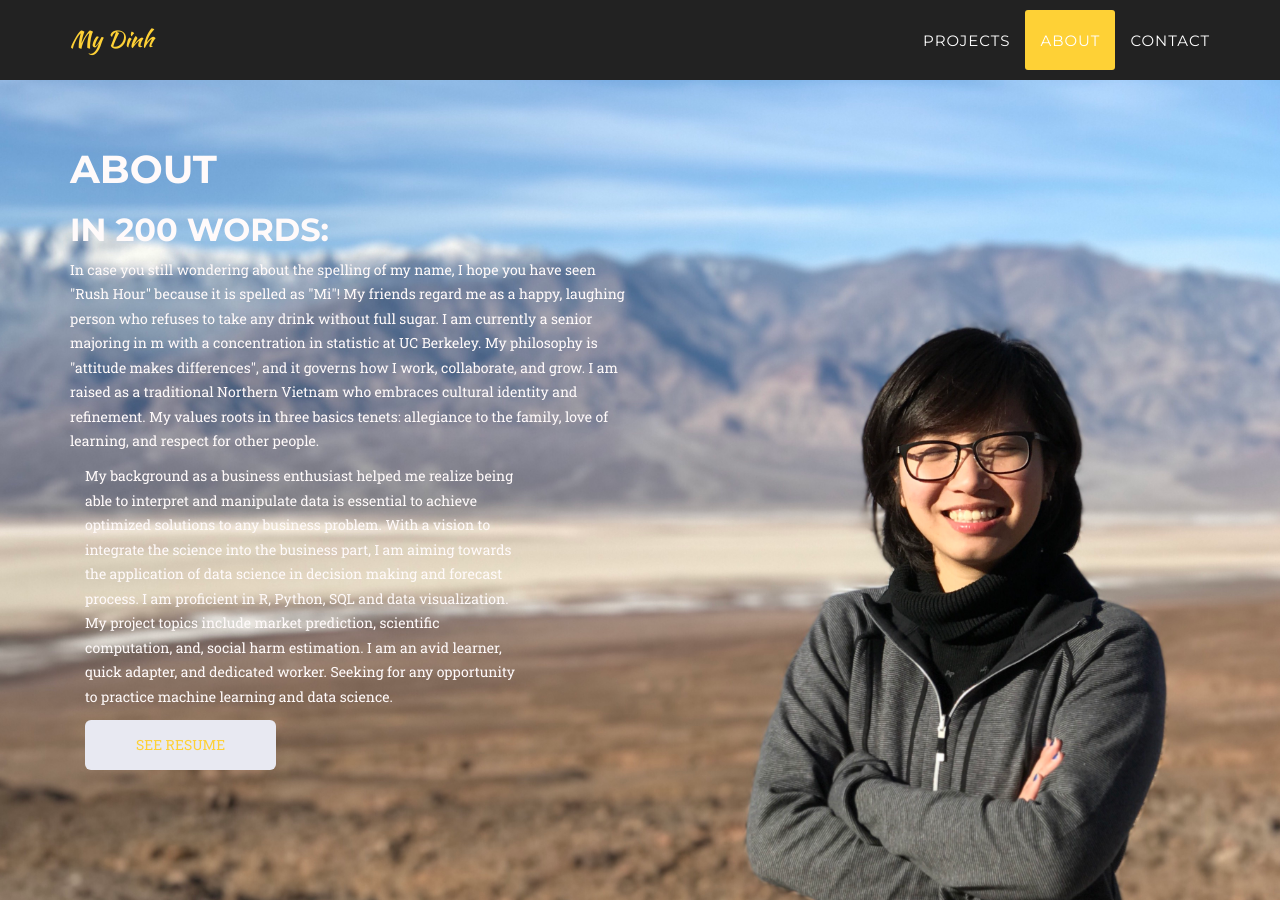
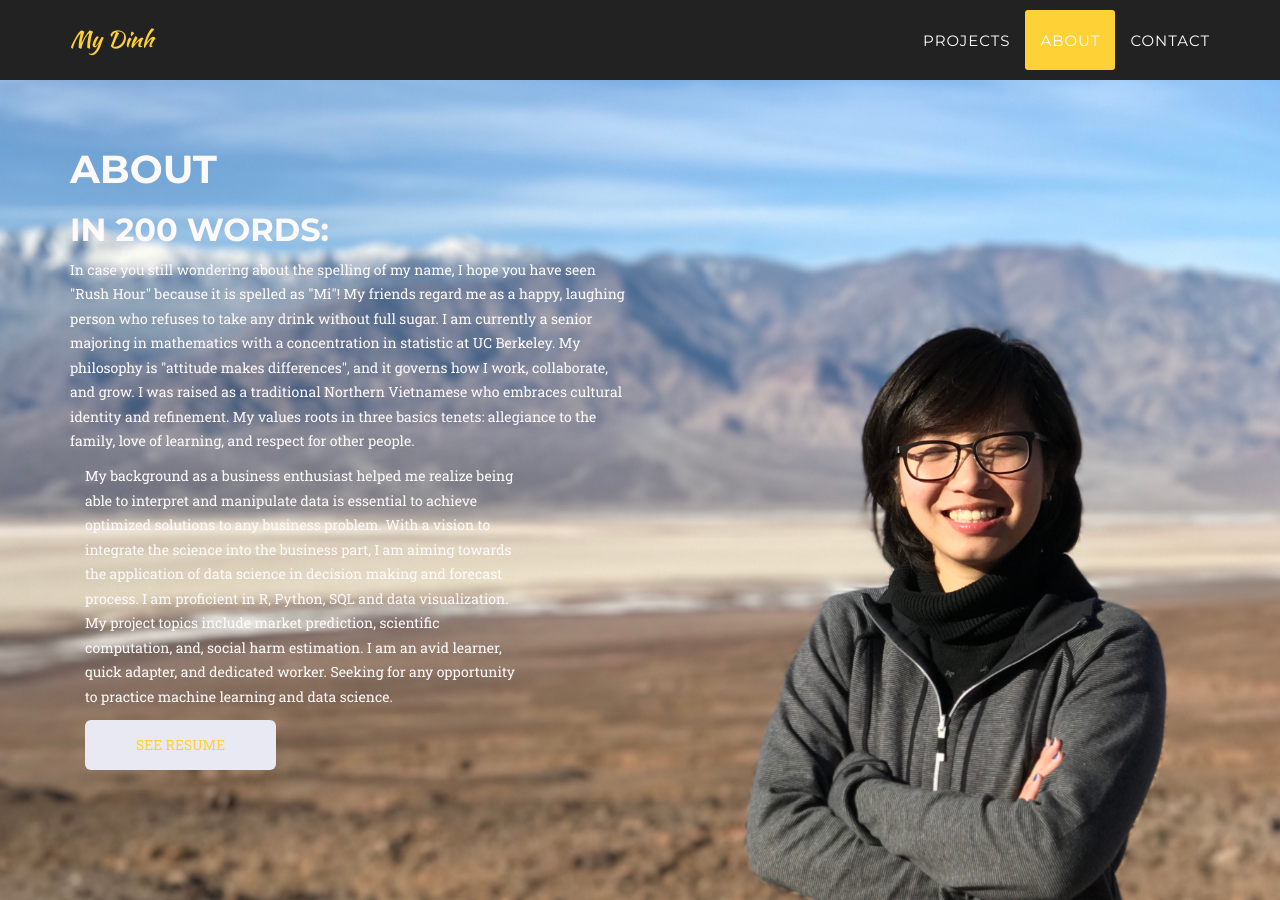
Before and after one commit to mdinh186/PersonalWeb, a Jekyll site: the page built from index.html, in a window 1280 px wide and 900 px high, scrolled down 1748 px. Built offline with Jekyll 4.4.1, drawn with Linux system fonts in a browser that asks for light colours; some web fonts are replaced.

Commit message:
fix grammar

```diff
--- a/_includes/about.html
+++ b/_includes/about.html
@@ -9,11 +9,12 @@
                  <h1>About</h1>
                  <h2 class="text-heading">In 200 words:</h2>
                     <p class="text-copy">In case you still wondering about the spelling of my name, I hope you have seen "Rush Hour" because it is spelled as "Mi"!
+
                     My friends regard me as a happy, laughing person who refuses to take any drink without full sugar.
 
-                    I am currently a senior majoring in m with a concentration in statistic at UC Berkeley. My philosophy is "attitude makes differences", and it governs how I work, collaborate, and grow.
+                    I am currently a senior majoring in mathematics with a concentration in statistic at UC Berkeley. My philosophy is "attitude makes differences", and it governs how I work, collaborate, and grow.
 
-                    I am raised as a traditional Northern Vietnam who embraces cultural identity and refinement. My values roots in three basics tenets: allegiance to the family, love of learning, and respect for other people.
+                    I was raised as a traditional Northern Vietnamese who embraces cultural identity and refinement. My values roots in three basics tenets: allegiance to the family, love of learning, and respect for other people.
                     </p>
                 <div class="right col-md-10 col-sm-13">
                     <span class="photo"></span> </span>
```
